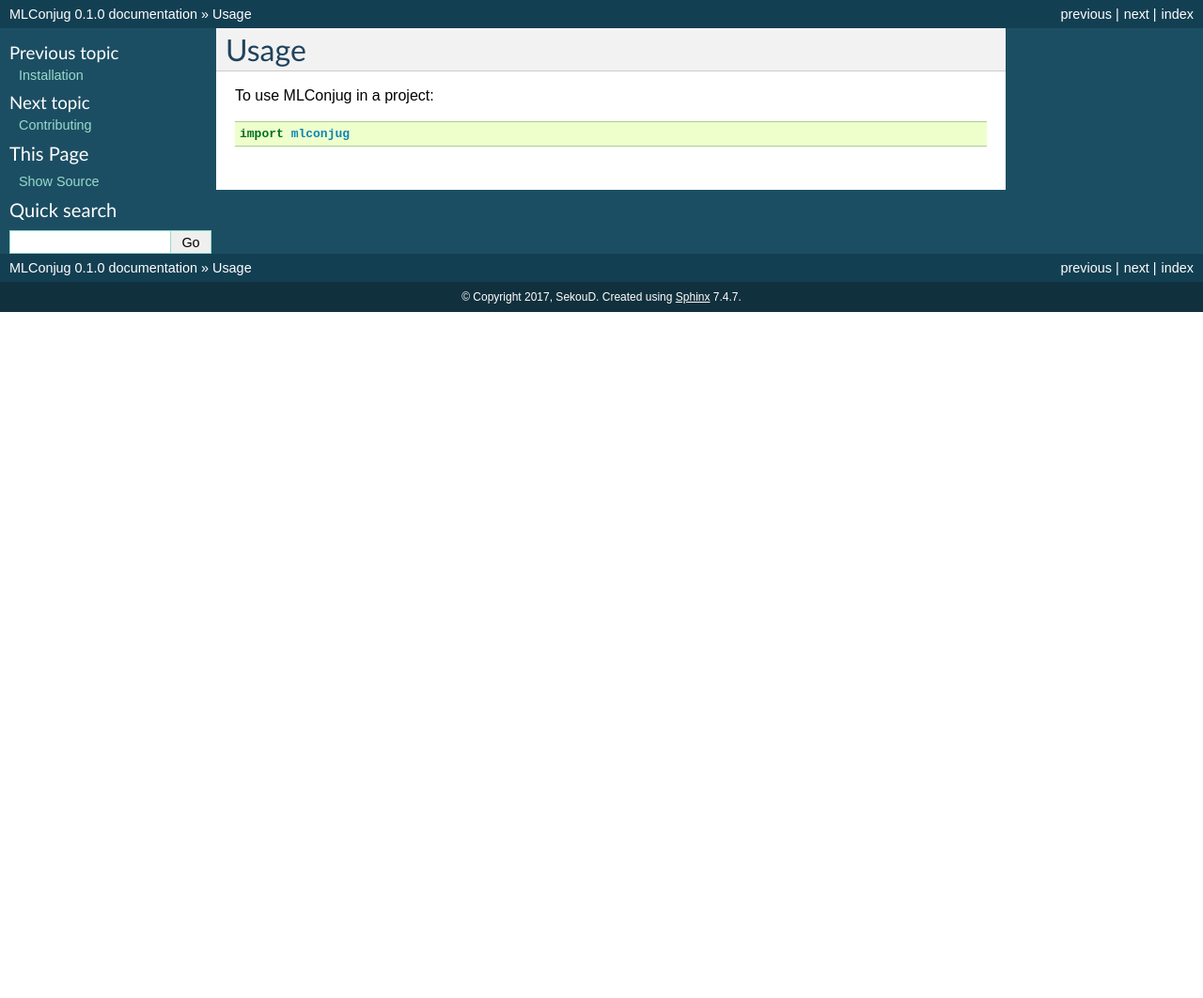
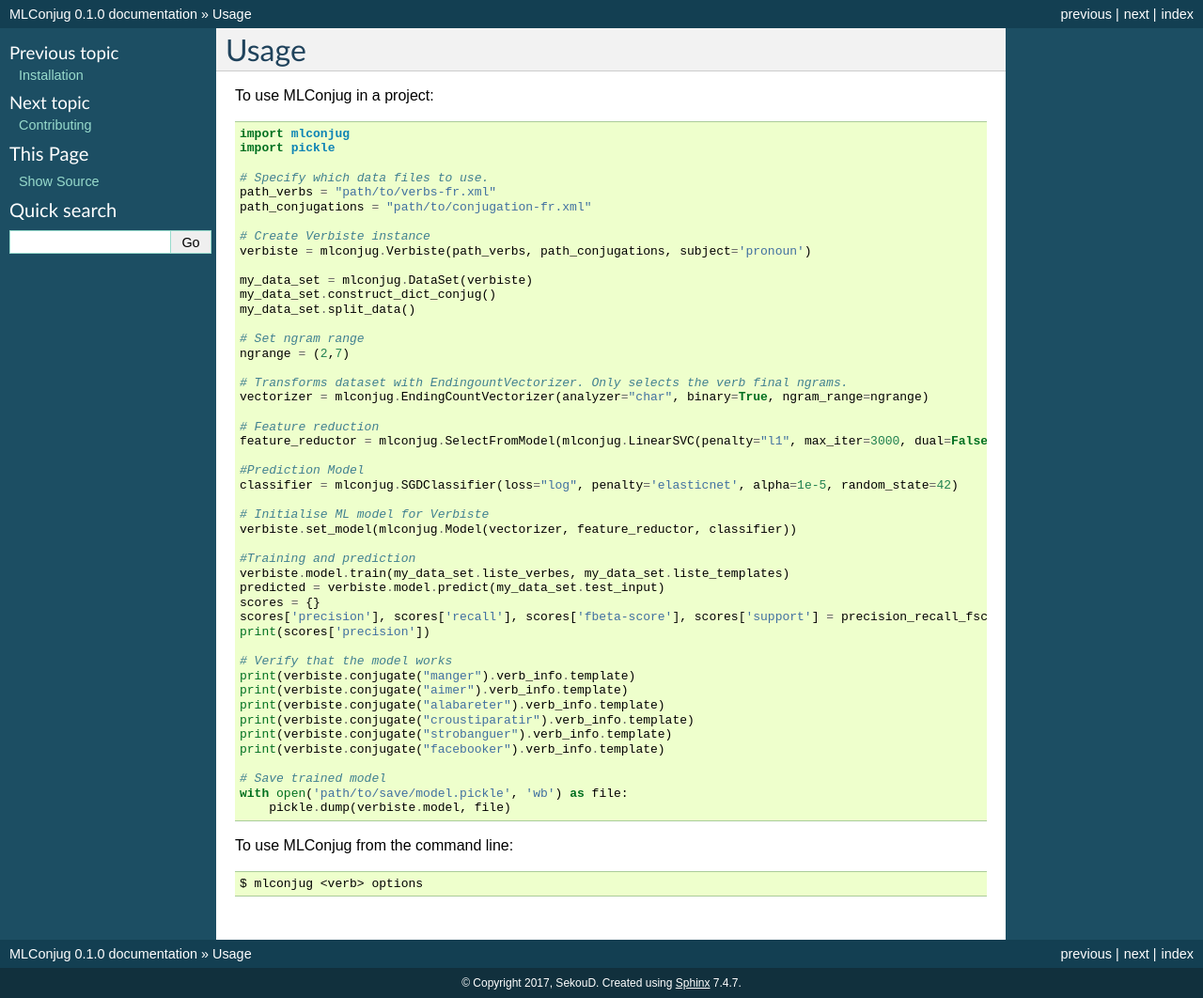
Before and after one commit to SekouD/mlconjug, a Sphinx documentation site: the page built from docs/usage.rst, in a window 1280 px wide. Shown: the whole page at 94% size. Built offline with Sphinx 7.4.7, drawn with Linux system fonts in a browser that asks for light colours; pages that are not in the unit, such as notebooks, are missing from menus; before the commit the page ends 900 px from its top, so only the background shows below that.

Commit message:
Wrote the documentation.

```diff
--- a/HISTORY.rst
+++ b/HISTORY.rst
@@ -2,7 +2,7 @@
 History
 =======
 
-0.1.0 (2017-10-01)
+1.0.0 (2018-06-10)
 ------------------
 
 * First release on PyPI.
--- a/docs/usage.rst
+++ b/docs/usage.rst
@@ -5,3 +5,54 @@
 To use MLConjug in a project::
 
     import mlconjug
+    import pickle
+
+    # Specify which data files to use.
+    path_verbs = "path/to/verbs-fr.xml"
+    path_conjugations = "path/to/conjugation-fr.xml"
+
+    # Create Verbiste instance
+    verbiste = mlconjug.Verbiste(path_verbs, path_conjugations, subject='pronoun')
+
+    my_data_set = mlconjug.DataSet(verbiste)
+    my_data_set.construct_dict_conjug()
+    my_data_set.split_data()
+
+    # Set ngram range
+    ngrange = (2,7)
+
+    # Transforms dataset with EndingountVectorizer. Only selects the verb final ngrams.
+    vectorizer = mlconjug.EndingCountVectorizer(analyzer="char", binary=True, ngram_range=ngrange)
+
+    # Feature reduction
+    feature_reductor = mlconjug.SelectFromModel(mlconjug.LinearSVC(penalty="l1", max_iter=3000, dual=False, verbose=2))
+
+    #Prediction Model
+    classifier = mlconjug.SGDClassifier(loss="log", penalty='elasticnet', alpha=1e-5, random_state=42)
+
+    # Initialise ML model for Verbiste
+    verbiste.set_model(mlconjug.Model(vectorizer, feature_reductor, classifier))
+
+    #Training and prediction
+    verbiste.model.train(my_data_set.liste_verbes, my_data_set.liste_templates)
+    predicted = verbiste.model.predict(my_data_set.test_input)
+    scores = {}
+    scores['precision'], scores['recall'], scores['fbeta-score'], scores['support'] = precision_recall_fscore_support(my_data_set.test_labels, predicted)
+    print(scores['precision'])
+
+    # Verify that the model works
+    print(verbiste.conjugate("manger").verb_info.template)
+    print(verbiste.conjugate("aimer").verb_info.template)
+    print(verbiste.conjugate("alabareter").verb_info.template)
+    print(verbiste.conjugate("croustiparatir").verb_info.template)
+    print(verbiste.conjugate("strobanguer").verb_info.template)
+    print(verbiste.conjugate("facebooker").verb_info.template)
+
+    # Save trained model
+    with open('path/to/save/model.pickle', 'wb') as file:
+        pickle.dump(verbiste.model, file)
+
+
+To use MLConjug from the command line::
+
+    $ mlconjug <verb> options
```
Also changed, not shown: README.rst (+41 -7 lines).
